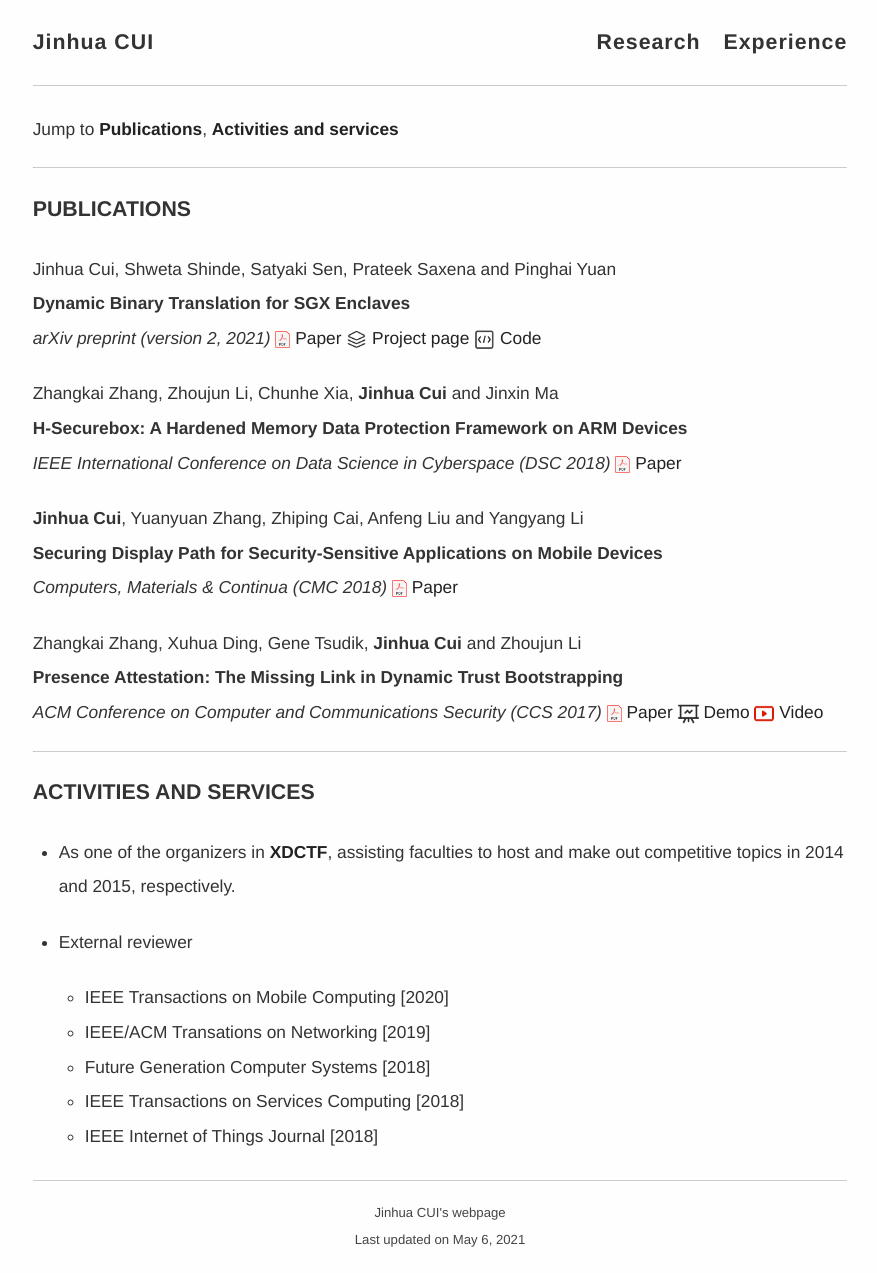
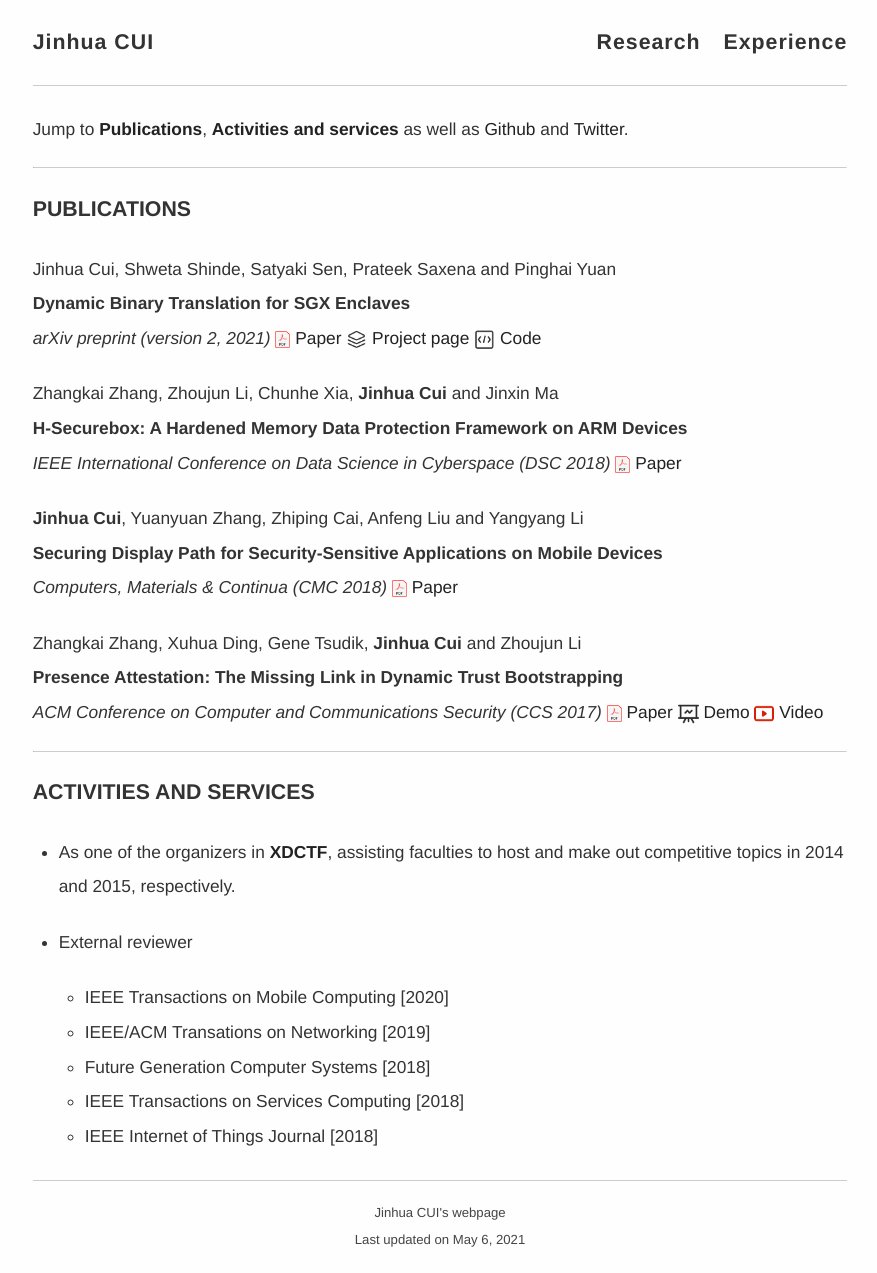
Before and after one commit to cimcs/cimcs.github.io, a Jekyll site: the page built from research.md, in a window 1280 px wide. Shown: the whole page, without its empty margins (200-1077 px from the left). Built offline with Jekyll 4.4.1, drawn with Linux system fonts in a browser that asks for light colours; comment, search, counter and statistics services are not loaded.

Commit message:
Update research.md

```diff
--- a/research.md
+++ b/research.md
@@ -265,7 +265,7 @@ conference_reviews:
           url:  "http://www.vrst2016.lrz.de/"
 ---
 
-Jump to **[Publications](#peer-reviewed-publications)**, <!-- [Thesis](#doctoral-thesis), [Talks](#invited-talks), [Media](#media-coverage),  --> **[Activities and services](#activities-and-services)**
+Jump to **[Publications](#peer-reviewed-publications)**, <!-- [Thesis](#doctoral-thesis), [Talks](#invited-talks), [Media](#media-coverage),  --> **[Activities and services](#activities-and-services)** as well as [Github](https://github.com/cimcs) and [Twitter](https://twitter.com/jhcui24).
 
 ---
 
```
